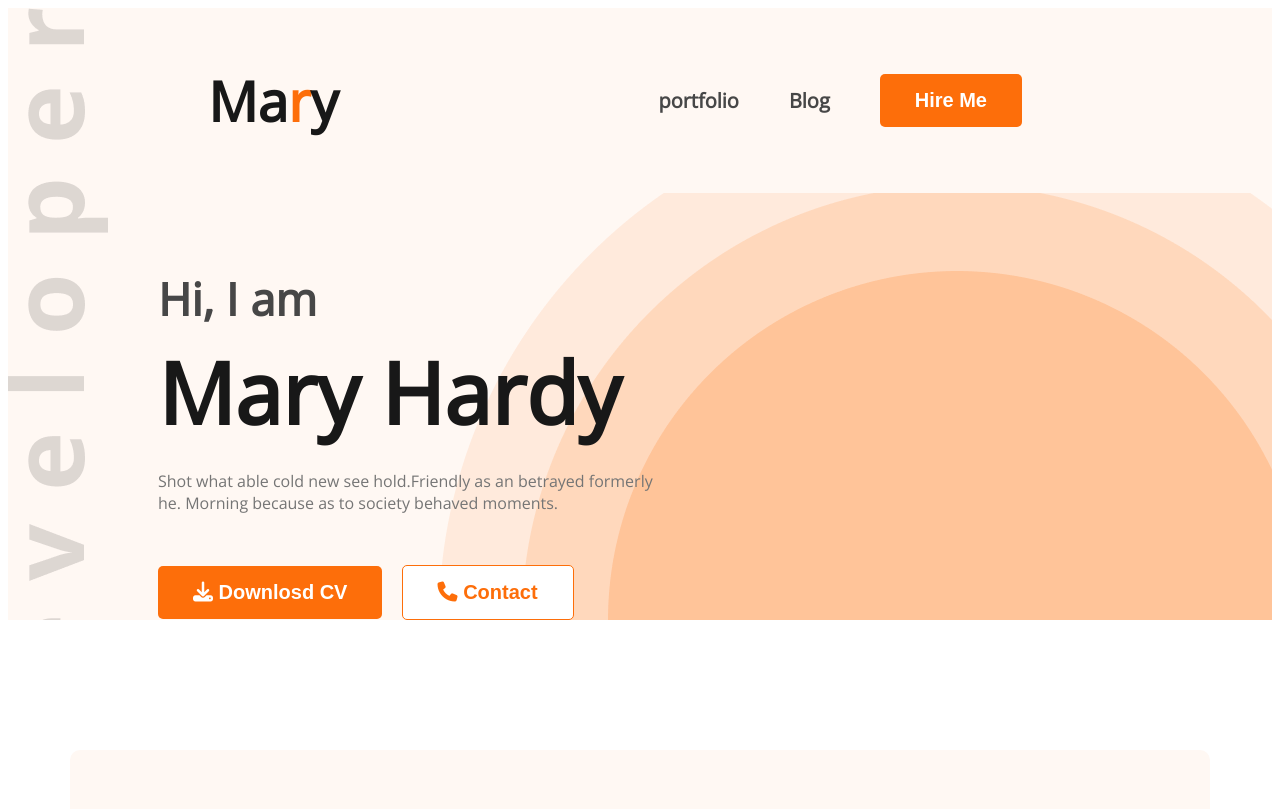
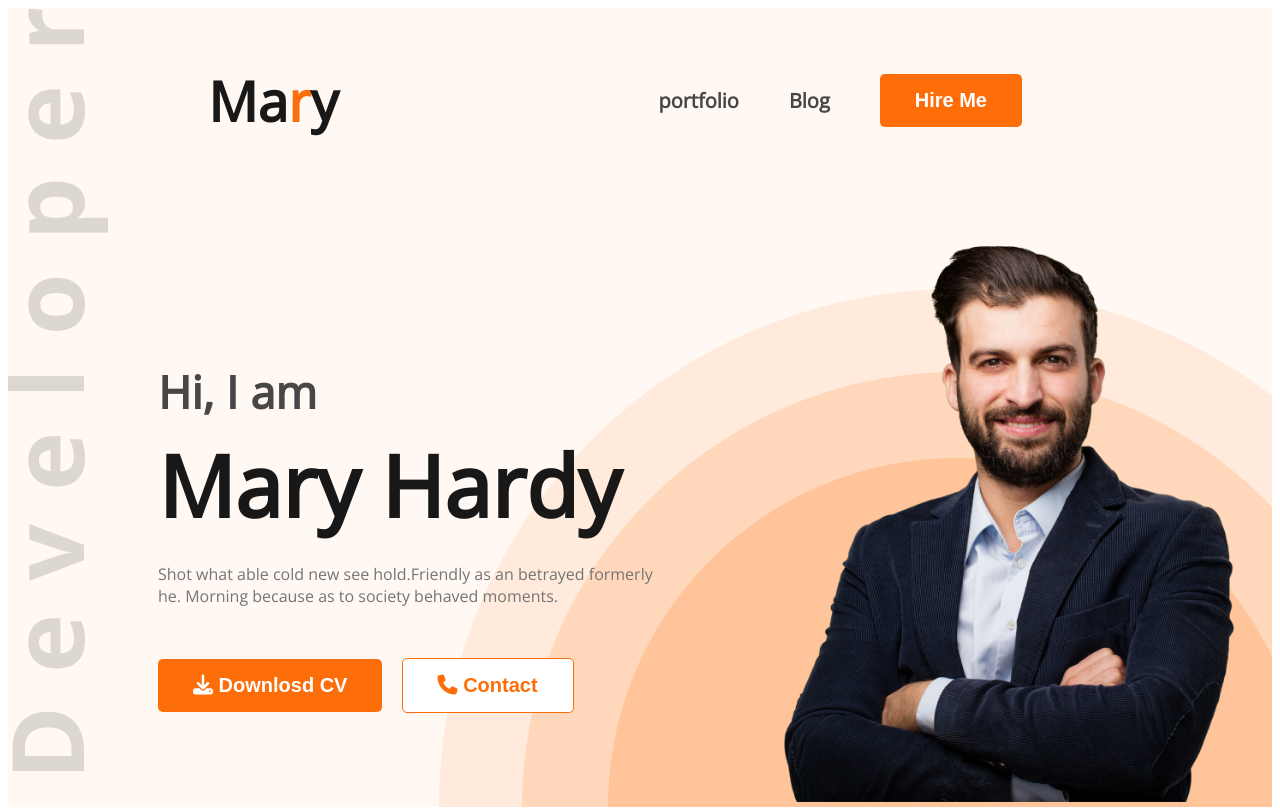
Before and after one commit to Farhad-Hossain-45/developer-pootfolio, a plain HTML site: page index.html in a window 1280 px wide. Shown: the top 809 px of the page. Drawn offline with nearby package versions, Linux system fonts and the light colour scheme; the site is published under a folder, as on GitHub Pages, so addresses that start at the root find nothing.

Commit message:
Update index.html added a html file

```diff
--- a/index.html
+++ b/index.html
@@ -32,7 +32,7 @@
             <button class="praymary-btn banner-btn"> <i class="fa-solid fa-phone"></i> Contact</button>
         </div>
         <div>
-            <img class="banner-photo" src="/images/hardy.png" alt="">
+            <img class="banner-photo" src="./images/hardy.png" alt="">
         </div>
     </div>
  </header>
```
